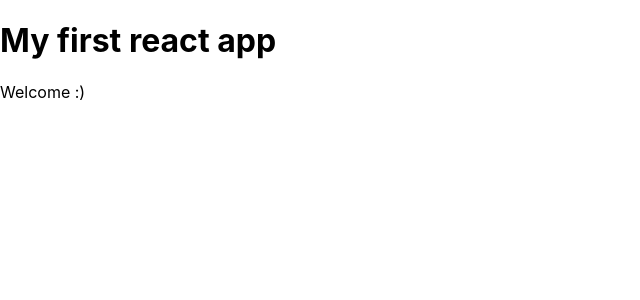
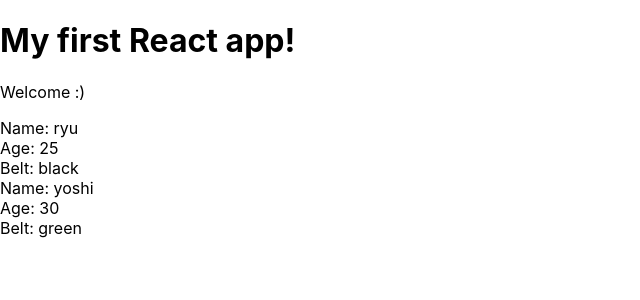
Before and after one commit to MarcinPietkiewicz/myapp, a React (Create React App) app: page / in a window 1280 px wide. Shown: the top 300 px of the page, without its empty margins (0-640 px from the left). Built offline with nearby package versions, Linux system fonts and the light colour scheme.

Commit message:
Added Ninjas.js component

```diff
--- a/src/App.js
+++ b/src/App.js
@@ -1,12 +1,18 @@
-import React from 'react';
+import React, { Component } from 'react';
+import Ninjas from './Ninjas'
 
-function App() {
-  return (
-    <div className="App">
-      <h1>My first react app</h1>
-      <p>Welcome :)</p>
-    </div>
-  );
+class App extends Component {
+
+
+  render() {
+    return (
+      <div className="App" >
+        <h1> My first React app!</h1>
+        <p>Welcome :)</p>
+        <Ninjas name='ryu' age='25' belt='black' />
+        <Ninjas name='yoshi' age='30' belt='green' />
+      </div>)
+  }
 }
 
 export default App;
--- /dev/null
+++ b/src/Ninjas.js
@@ -0,0 +1,19 @@
+import React, { Component } from 'react';
+
+class Ninjas extends Component {
+
+    render() {
+
+        const { name, age, belt } = this.props
+
+        return (
+            <div className="ninja">
+                <div>Name: {name}</div>
+                <div>Age: {age}</div>
+                <div>Belt: {belt}</div>
+            </div>
+        )
+    }
+}
+
+export default Ninjas;
```
